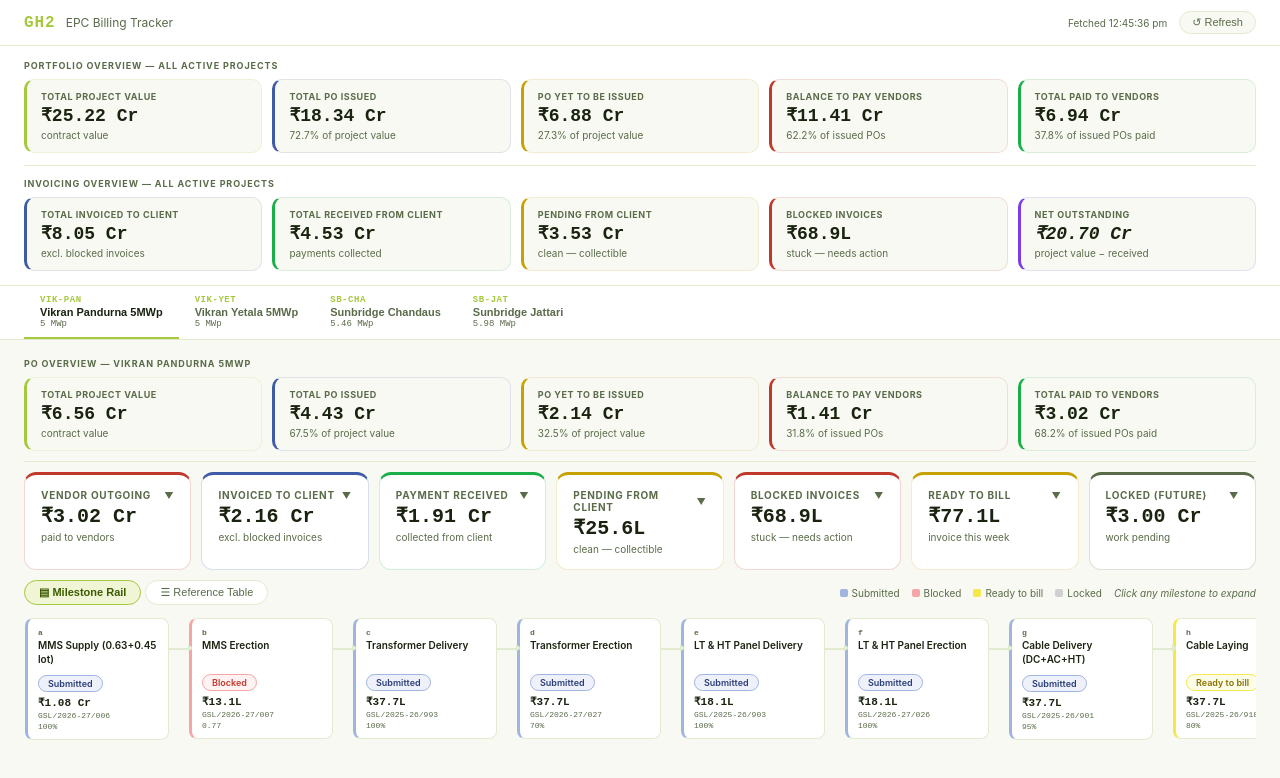
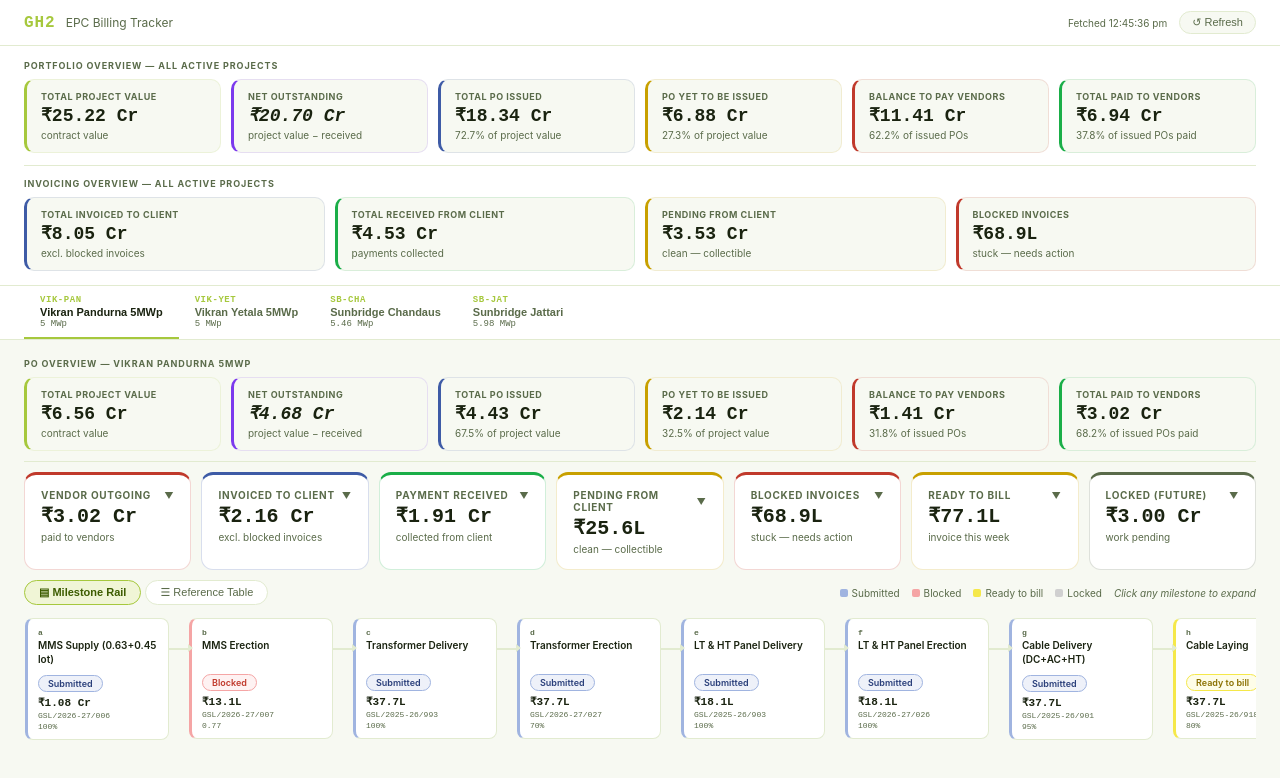
Before and after one commit to taaruntd/gh2-epc-tracker, a React (Create React App) app: page / in a window 1280 px wide. Shown: the top 778 px of the page. Built offline with nearby package versions, Linux system fonts and the light colour scheme.

Commit message:
Update App.js

```diff
--- a/src/App.js
+++ b/src/App.js
@@ -122,7 +122,7 @@ function joinData(projects, milestones, invoices, pos) {
 }
 
 // ── PO STATS — reusable for both global and per-project ───────
-function computePOStats(projects, rawPos, filterProjectId = null) {
+function computePOStats(projects, rawPos, filterProjectId = null, rawInvoices = []) {
   const filteredProj = filterProjectId
     ? projects.filter(p => p.project_id === filterProjectId)
     : projects.filter(p => p.project_status === "active");
@@ -150,12 +150,18 @@ function computePOStats(projects, rawPos, filterProjectId = null) {
       }
     });
 
+  // received from client — non-blocked invoices in scope
+  const totalReceivedFromClient = rawInvoices
+    .filter(i => projIds.has(i.project_id) && (i.payment_status||"").toLowerCase() !== "blocked")
+    .reduce((a,i) => a + num(i.payment_received), 0);
+
   return {
     totalProjectValue,
     totalPOIssued,
-    totalPOToIssue: totalProjectValue - totalPOIssued,
+    totalPOToIssue:          totalProjectValue - totalPOIssued,
     totalPOPaid,
-    totalPOBalance: totalPOIssued - totalPOPaid,
+    totalPOBalance:          totalPOIssued - totalPOPaid,
+    totalReceivedFromClient,
   };
 }
 
@@ -237,7 +243,8 @@ function POStrip({ stats, label }) {
     ? ((stats.totalPOBalance  / stats.totalPOIssued)    * 100).toFixed(1) : "0";
 
   const cards = [
-    { label:"Total Project Value",    value:fmtL(stats.totalProjectValue), sub:"contract value",                    accent:T.olive },
+    { label:"Total Project Value",    value:fmtL(stats.totalProjectValue),                                   sub:"contract value",                    accent:T.olive },
+    { label:"Net Outstanding",        value:fmtL(stats.totalProjectValue-(stats.totalReceivedFromClient||0)), sub:"project value − received",          accent:"#7C3AED", italic:true },
     { label:"Total PO Issued",        value:fmtL(stats.totalPOIssued),     sub:`${pctIssued}% of project value`,    accent:T.blue  },
     { label:"PO Yet to Be Issued",    value:fmtL(stats.totalPOToIssue),    sub:`${pctToIssue}% of project value`,   accent:T.amber },
     { label:"Balance to Pay Vendors", value:fmtL(stats.totalPOBalance),    sub:`${pctBalance}% of issued POs`,      accent:T.red   },
@@ -251,7 +258,7 @@ function POStrip({ stats, label }) {
           {label}
         </div>
       )}
-      <div style={{display:"grid",gridTemplateColumns:"repeat(5,1fr)",gap:10}}>
+      <div style={{display:"grid",gridTemplateColumns:"repeat(6,1fr)",gap:10}}>
         {cards.map(c => (
           <div key={c.label} style={{
             background:T.bg, borderRadius:10,
@@ -281,14 +288,13 @@ function GlobalStrip({ stats, invStats }) {
           <div style={{fontSize:9,fontWeight:700,color:T.muted,textTransform:"uppercase",letterSpacing:".1em",marginBottom:8}}>
             Invoicing Overview — All Active Projects
           </div>
-          <div style={{display:"grid",gridTemplateColumns:"repeat(5,1fr)",gap:10}}>
+          <div style={{display:"grid",gridTemplateColumns:"repeat(4,1fr)",gap:10}}>
             {[
               {label:"Total Invoiced to Client",  value:fmtL(invStats.totalInvoiced), sub:"excl. blocked invoices",         accent:T.blue},
               {label:"Total Received from Client", value:fmtL(invStats.totalReceived), sub:"payments collected",            accent:T.green},
               {label:"Pending from Client",        value:fmtL(invStats.totalPending),  sub:"clean — collectible",           accent:T.amber},
               {label:"Blocked Invoices",           value:invStats.totalBlocked>0?fmtL(invStats.totalBlocked):"—", sub:"stuck — needs action", accent:T.red},
-              {label:"Net Outstanding", value:fmtL(invStats.totalProjectValue - invStats.totalReceived), sub:"project value − received", accent:"#7C3AED", italic:true},
-            ].map(c=>(
+                          ].map(c=>(
               <div key={c.label} style={{background:T.bg,borderRadius:10,border:`1px solid ${c.accent}22`,borderLeft:`3px solid ${c.accent}`,padding:"11px 14px"}}>
                 <div style={{fontSize:9,fontWeight:700,color:T.muted,textTransform:"uppercase",letterSpacing:".06em",marginBottom:5}}>{c.label}</div>
                 <div style={{fontSize:18,fontWeight:700,color:T.text,lineHeight:1,fontFamily:"monospace",fontStyle:c.italic?"italic":"normal"}}>{c.value}</div>
@@ -970,7 +976,7 @@ function MilestoneTable({ project }) {
   );
 }
 
-function ProjectRail({ project, rawPos, rawProjects }) {
+function ProjectRail({ project, rawPos, rawProjects, rawInv }) {
   const [selected,   setSelected]   = useState(null);
   const [activeCard, setActiveCard] = useState(null);
   const [activeView, setActiveView] = useState("rail");
@@ -979,7 +985,7 @@ function ProjectRail({ project, rawPos, rawProjects }) {
   const toggle     = id => setSelected(prev => prev===id ? null : id);
 
   // per-project PO stats
-  const poStats = computePOStats(rawProjects, rawPos, project.project_id);
+  const poStats = computePOStats(rawProjects, rawPos, project.project_id, rawInv||[]);
 
   return (
     <div>
@@ -1090,7 +1096,7 @@ export default function App() {
     </div>
   );
 
-  const globalStats   = computePOStats(rawProj, rawPos);
+  const globalStats   = computePOStats(rawProj, rawPos, null, rawInv);
   const invStats      = computeInvoiceStats(rawInv, globalStats?.totalProjectValue||0);
   const activeProject = (joined||[]).find(p=>p.project_id===activeTab);
 
@@ -1131,6 +1137,7 @@ export default function App() {
               project={activeProject}
               rawPos={rawPos}
               rawProjects={rawProj}
+              rawInv={rawInv}
             />
           : <p style={{color:T.muted,marginTop:20}}>No project selected.</p>}
       </main>
```
